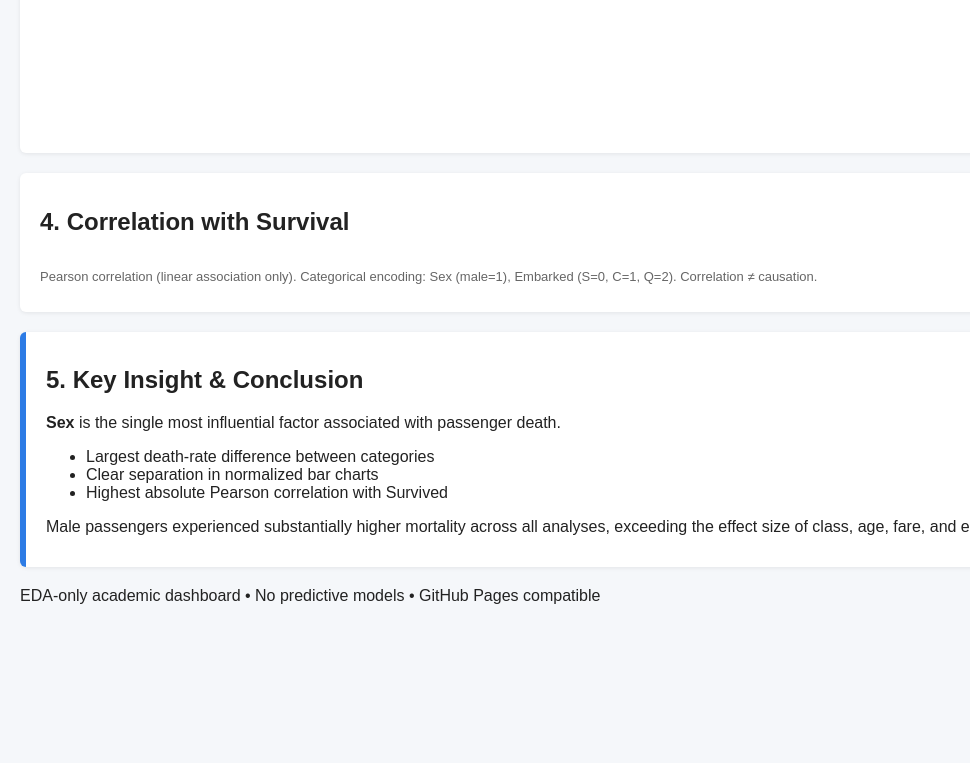
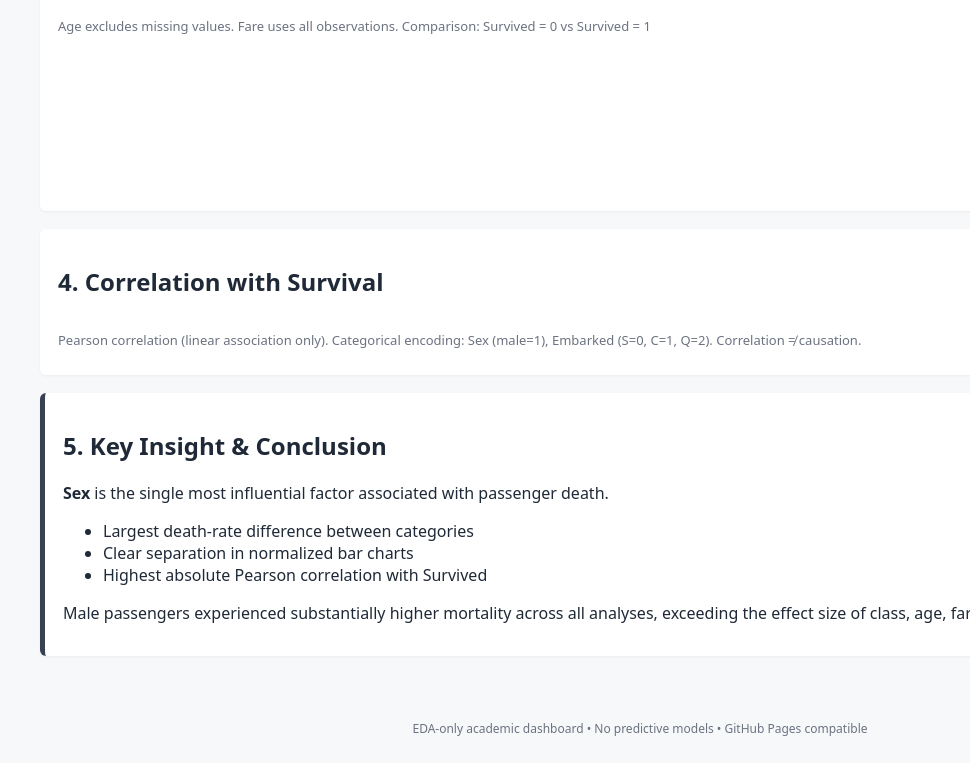
Before and after one commit to eamoroz/basb-nndl, a plain HTML site: page HW1/index.html in a window 1280 px wide. Shown: the part 952-1715 px from the top of the page, without its empty margins (0-970 px from the left). Before the commit the page ends 1577 px from the top, so only its background shows below. Drawn offline with nearby package versions, Linux system fonts and the light colour scheme.

Commit message:
Update style.css

```diff
--- a/HW1/style.css
+++ b/HW1/style.css
@@ -1,54 +1,87 @@
+:root {
+  --bg: #f7f8fa;
+  --card: #ffffff;
+  --text: #1f2937;
+  --muted: #6b7280;
+  --accent: #374151;
+}
+
 body {
-  font-family: Arial, sans-serif;
-  background: #f5f7fa;
-  margin: 20px;
-  color: #222;
+  margin: 0;
+  font-family: system-ui, -apple-system, BlinkMacSystemFont, sans-serif;
+  background: var(--bg);
+  color: var(--text);
+}
+
+header {
+  padding: 24px;
+  border-bottom: 1px solid #e5e7eb;
 }
 
 h1 {
-  margin-bottom: 5px;
+  margin: 0 0 8px;
 }
 
 .subtitle {
-  margin-bottom: 20px;
-  color: #555;
+  color: var(--muted);
+  max-width: 900px;
+}
+
+main {
+  padding: 20px;
+  max-width: 1200px;
+  margin: auto;
 }
 
 .card {
-  background: white;
-  padding: 15px 20px;
-  margin-bottom: 20px;
+  background: var(--card);
+  padding: 16px 18px;
+  margin-bottom: 18px;
   border-radius: 6px;
-  box-shadow: 0 1px 4px rgba(0,0,0,0.08);
+  box-shadow: 0 1px 3px rgba(0,0,0,0.05);
 }
 
-.highlight {
-  border-left: 6px solid #2c7be5;
+.card.highlight {
+  border-left: 5px solid var(--accent);
 }
 
-.grid {
+.grid-2 {
   display: grid;
-  grid-template-columns: repeat(auto-fit, minmax(260px, 1fr));
-  gap: 15px;
+  grid-template-columns: 1fr 1fr;
+  gap: 16px;
+}
+
+.grid-3 {
+  display: grid;
+  grid-template-columns: repeat(auto-fit, minmax(280px, 1fr));
+  gap: 16px;
 }
 
 table {
   border-collapse: collapse;
   width: 100%;
-  margin-top: 8px;
+  font-size: 13px;
 }
 
 th, td {
-  border: 1px solid #ddd;
+  border: 1px solid #e5e7eb;
   padding: 6px 8px;
-  font-size: 13px;
+  text-align: left;
 }
 
 th {
-  background: #f0f0f0;
+  background: #f3f4f6;
 }
 
 .note {
   font-size: 13px;
-  color: #666;
+  color: var(--muted);
+  margin-bottom: 10px;
 }
+
+footer {
+  text-align: center;
+  padding: 14px;
+  font-size: 12px;
+  color: var(--muted);
+}
```
